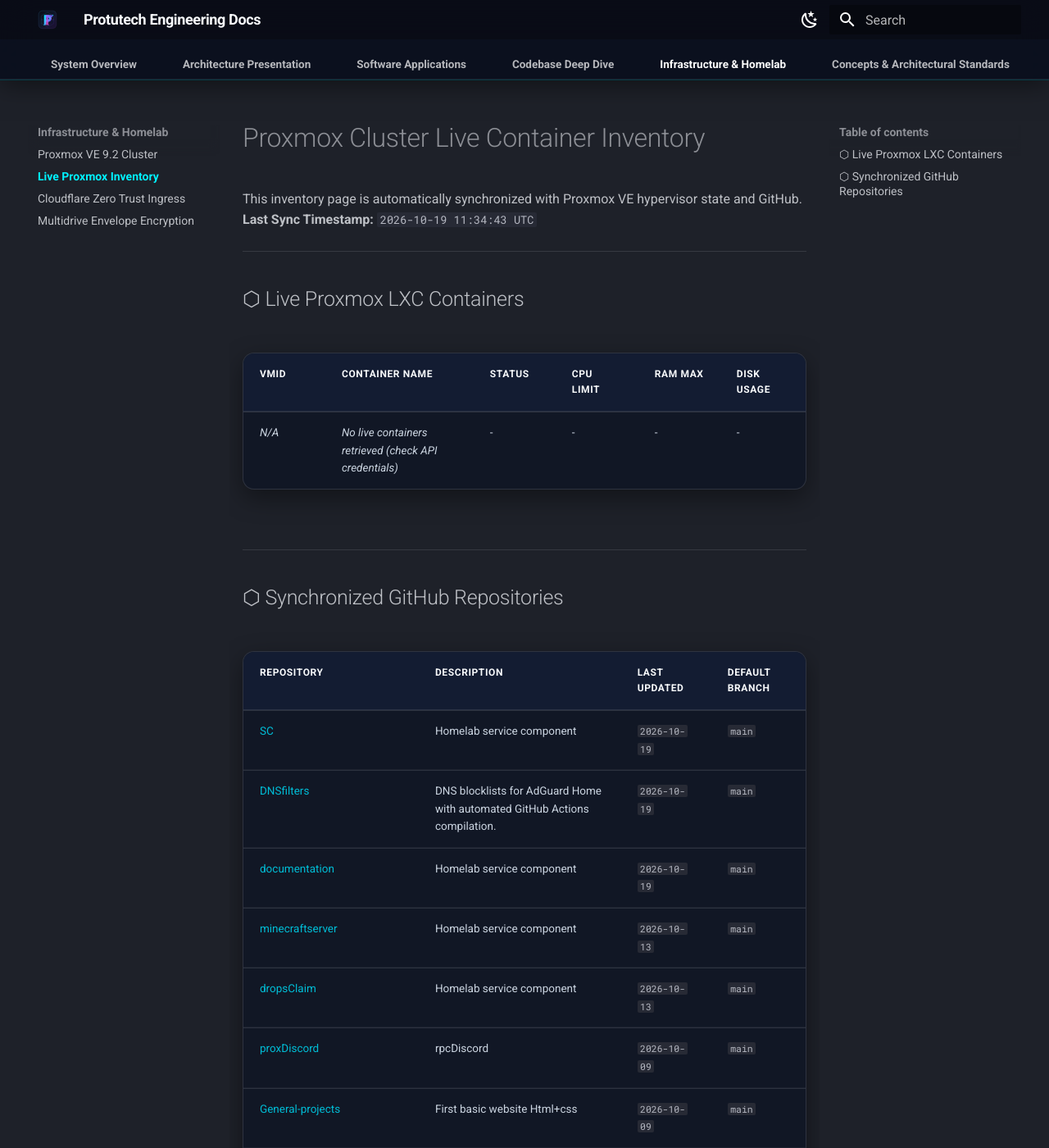
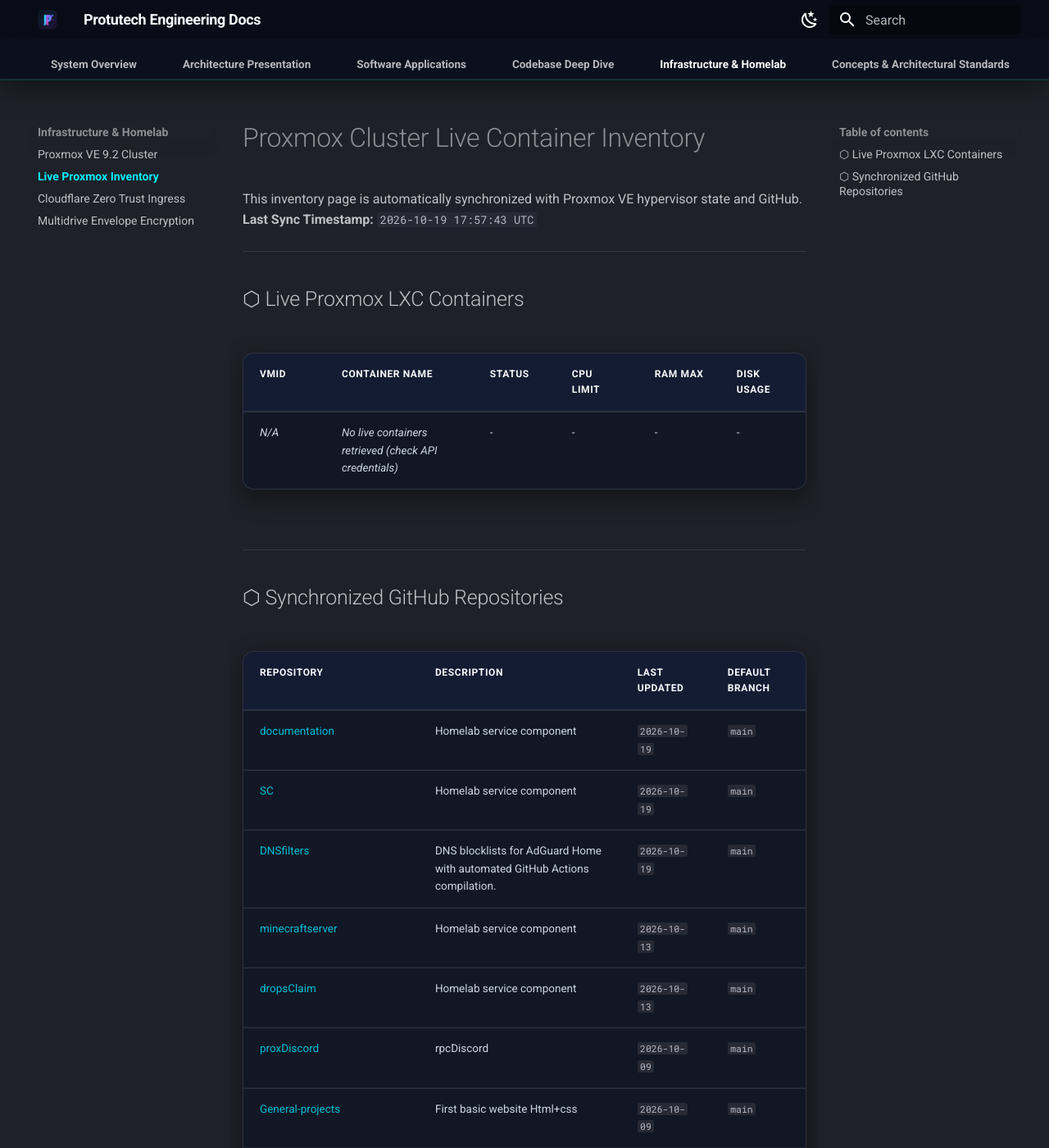
Before and after one commit to IAndrexI/documentation, an MkDocs documentation site: the page built from docs/infra/proxmox-live-inventory.md, in a window 1280 px wide and 1400 px high. Shown: the whole window at 82% size. Built offline with MkDocs 1.6.1 and Material for MkDocs 9.7.7, drawn with Linux system fonts in a browser that asks for light colours.

Commit message:
chore(auto-update): sync live Proxmox containers and GitHub repos [skip ci]

```diff
--- a/docs/infra/proxmox-live-inventory.md
+++ b/docs/infra/proxmox-live-inventory.md
@@ -1,7 +1,7 @@
 # Proxmox Cluster Live Container Inventory
 
 This inventory page is automatically synchronized with Proxmox VE hypervisor state and GitHub.
-**Last Sync Timestamp:** `2026-10-19 11:34:43 UTC`
+**Last Sync Timestamp:** `2026-10-19 17:57:43 UTC`
 
 ---
 
@@ -17,9 +17,9 @@
 
 | Repository | Description | Last Updated | Default Branch |
 | :--- | :--- | :--- | :--- |
+| [documentation](https://github.com/IAndrexI/documentation) | Homelab service component | `2026-10-19` | `main` |
 | [SC](https://github.com/IAndrexI/SC) | Homelab service component | `2026-10-19` | `main` |
 | [DNSfilters](https://github.com/IAndrexI/DNSfilters) | DNS blocklists for AdGuard Home with automated GitHub Actions compilation. | `2026-10-19` | `main` |
-| [documentation](https://github.com/IAndrexI/documentation) | Homelab service component | `2026-10-19` | `main` |
 | [minecraftserver](https://github.com/IAndrexI/minecraftserver) | Homelab service component | `2026-10-13` | `main` |
 | [dropsClaim](https://github.com/IAndrexI/dropsClaim) | Homelab service component | `2026-10-13` | `main` |
 | [proxDiscord](https://github.com/IAndrexI/proxDiscord) | rpcDiscord | `2026-10-09` | `main` |
```
